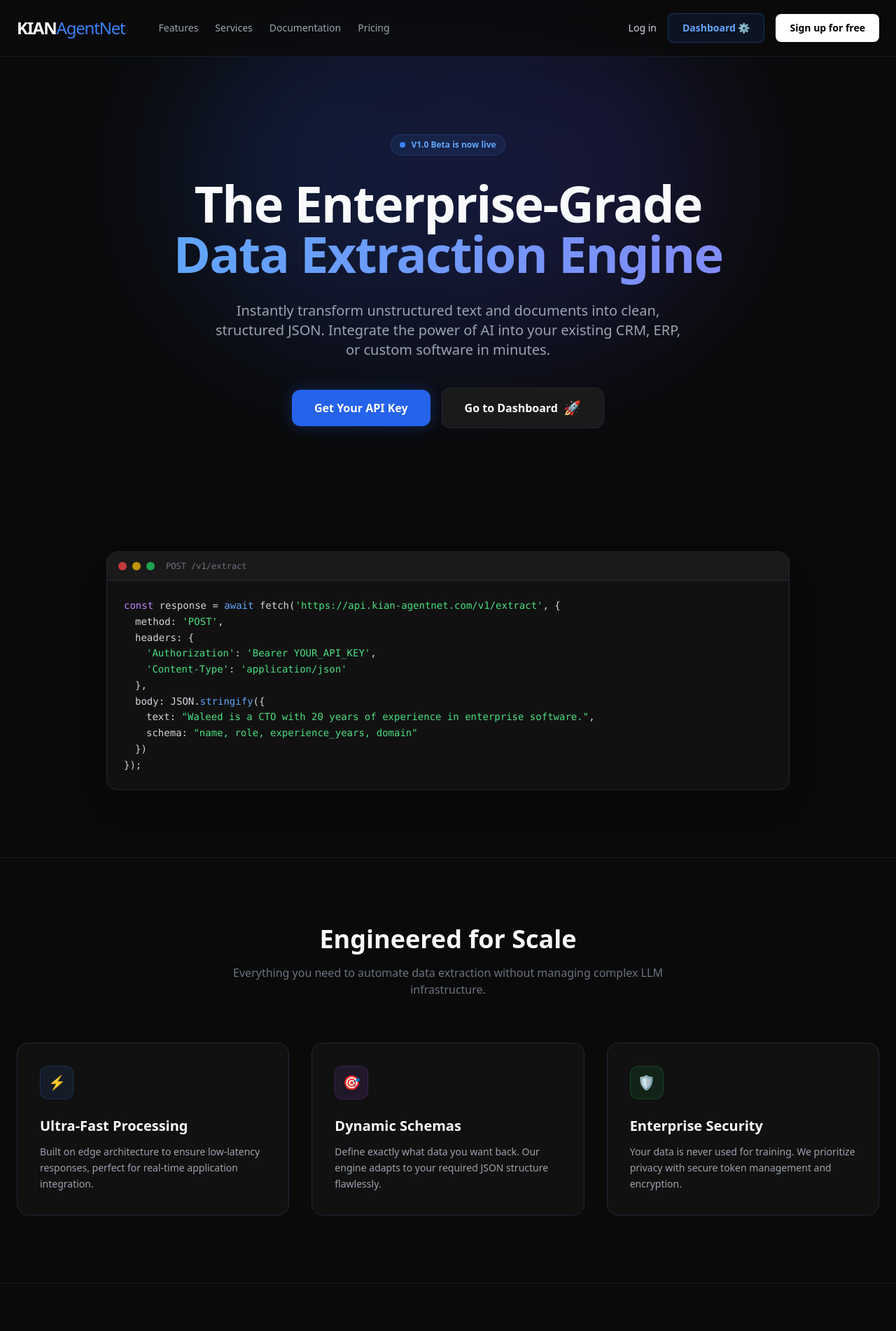
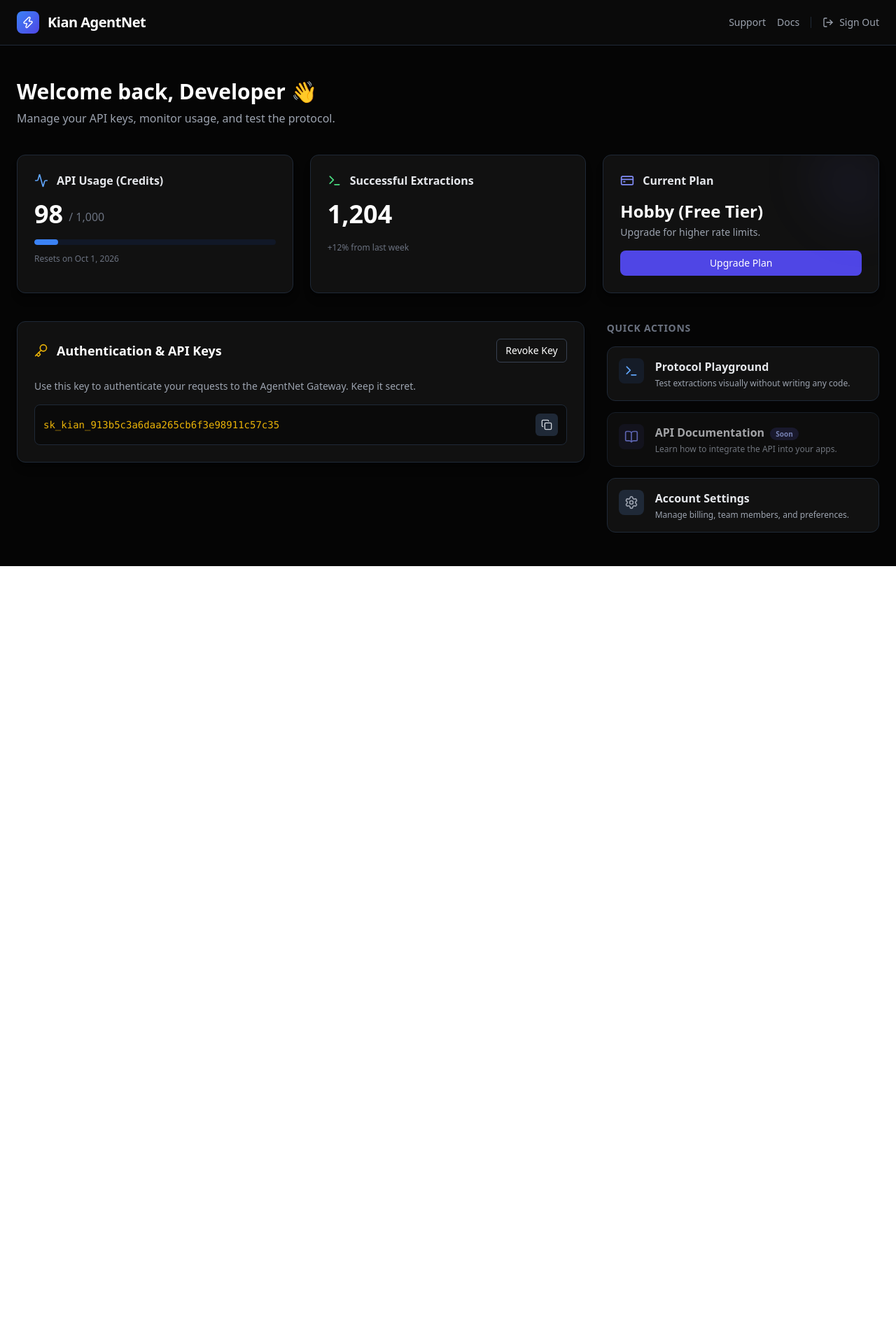
Before and after one commit to chromadreamstudio-netizen/kian-agentnet-ui, a Next.js app: page / in a window 1280 px wide. Shown: the top 1902 px of the page at 70% size. After the commit the page ends 809 px from the top, so only its background shows below. Built offline with nearby package versions, Linux system fonts and the light colour scheme.

Commit message:
feat: build professional developer dashboard with API key management and credit stats

```diff
--- a/src/app/page.tsx
+++ b/src/app/page.tsx
@@ -1,177 +1,175 @@
-import Link from 'next/link';
+"use client";
 
-export default function LandingPage() {
+import { useState } from "react";
+import Link from "next/link";
+import {
+  Terminal,
+  Key,
+  CreditCard,
+  Activity,
+  Copy,
+  Check,
+  BookOpen,
+  Settings,
+  Zap,
+  LogOut
+} from "lucide-react";
+
+export default function Dashboard() {
+  const [copied, setCopied] = useState(false);
+  const apiKey = "sk_kian_913b5c3a6daa265cb6f3e98911c57c35";
+
+  const handleCopy = () => {
+    navigator.clipboard.writeText(apiKey);
+    setCopied(true);
+    setTimeout(() => setCopied(false), 2000);
+  };
+
   return (
-    <div className="min-h-screen bg-[#0a0a0a] text-gray-50 font-sans selection:bg-blue-600 selection:text-white" dir="ltr">
+    <div className="min-h-screen bg-[#050505] text-white font-sans selection:bg-blue-500/30">
 
-      {/* Navigation Header */}
-      <nav className="fixed top-0 w-full z-50 bg-[#0a0a0a]/80 backdrop-blur-md border-b border-gray-800/60">
-        <div className="max-w-7xl mx-auto px-6 h-20 flex items-center justify-between">
-          <div className="flex items-center gap-12">
-            <Link href="/" className="text-2xl font-black tracking-tighter">
-              KIAN<span className="text-blue-500 font-light">AgentNet</span>
-            </Link>
-            <div className="hidden md:flex gap-6 text-sm font-medium text-gray-400">
-              <Link href="#features" className="hover:text-white transition">Features</Link>
-              <Link href="#services" className="hover:text-white transition">Services</Link>
-              <Link href="/docs" className="hover:text-white transition">Documentation</Link>
-              <Link href="/pricing" className="hover:text-white transition">Pricing</Link>
+      {/* Top Navigation */}
+      <nav className="border-b border-gray-800 bg-[#0a0a0a]">
+        <div className="max-w-7xl mx-auto px-6 h-16 flex items-center justify-between">
+          <div className="flex items-center gap-3">
+            <div className="w-8 h-8 rounded-lg bg-gradient-to-br from-blue-500 to-indigo-600 flex items-center justify-center">
+              <Zap size={18} className="text-white" />
             </div>
+            <span className="font-bold text-xl tracking-tight">Kian AgentNet</span>
           </div>
-
           <div className="flex items-center gap-4">
-            <Link href="/login" className="hidden md:block text-sm font-medium text-gray-300 hover:text-white transition">
-              Log in
-            </Link>
-            {/* Dashboard Button */}
-            <Link href="/dashboard" className="hidden md:flex bg-blue-600/10 text-blue-400 border border-blue-500/30 hover:bg-blue-600/20 px-5 py-2.5 rounded-lg text-sm font-semibold transition items-center gap-2">
-               Dashboard ⚙️
-            </Link>
-            <Link href="/signup" className="bg-white text-black hover:bg-gray-200 px-5 py-2.5 rounded-lg text-sm font-semibold transition shadow-sm">
-              Sign up for free
-            </Link>
+            <button className="text-sm text-gray-400 hover:text-white transition-colors">Support</button>
+            <button className="text-sm text-gray-400 hover:text-white transition-colors">Docs</button>
+            <div className="h-4 w-px bg-gray-800"></div>
+            <button className="flex items-center gap-2 text-sm text-gray-400 hover:text-red-400 transition-colors">
+              <LogOut size={16} /> Sign Out
+            </button>
           </div>
         </div>
       </nav>
 
-      {/* Hero Section */}
-      <main className="relative pt-32 pb-20 lg:pt-48 lg:pb-32 overflow-hidden">
-        {/* Background Gradients */}
-        <div className="absolute top-0 left-1/2 -translate-x-1/2 w-full max-w-3xl h-[500px] opacity-20 pointer-events-none">
-          <div className="absolute inset-0 bg-gradient-to-r from-blue-600 to-indigo-600 blur-[100px] rounded-full mix-blend-screen"></div>
+      <main className="max-w-7xl mx-auto px-6 py-12">
+        {/* Header */}
+        <div className="mb-10">
+          <h1 className="text-3xl font-bold mb-2">Welcome back, Developer 👋</h1>
+          <p className="text-gray-400">Manage your API keys, monitor usage, and test the protocol.</p>
         </div>
 
-        <div className="max-w-7xl mx-auto px-6 relative z-10 text-center">
-          <div className="inline-flex items-center gap-2 px-3 py-1.5 rounded-full bg-blue-500/10 border border-blue-500/20 text-blue-400 text-xs font-semibold mb-8">
-            <span className="relative flex h-2 w-2">
-              <span className="animate-ping absolute inline-flex h-full w-full rounded-full bg-blue-400 opacity-75"></span>
-              <span className="relative inline-flex rounded-full h-2 w-2 bg-blue-500"></span>
-            </span>
-            V1.0 Beta is now live
+        {/* Stats Grid */}
+        <div className="grid grid-cols-1 md:grid-cols-3 gap-6 mb-10">
+
+          {/* Credits Card */}
+          <div className="bg-[#111111] border border-gray-800 rounded-xl p-6 shadow-lg">
+            <div className="flex items-center gap-3 text-blue-400 mb-4">
+              <Activity size={20} />
+              <h3 className="font-semibold text-gray-200">API Usage (Credits)</h3>
+            </div>
+            <div className="flex items-end gap-2">
+              <span className="text-4xl font-bold">98</span>
+              <span className="text-gray-500 mb-1">/ 1,000</span>
+            </div>
+            <div className="w-full bg-gray-900 rounded-full h-2 mt-4 overflow-hidden">
+              <div className="bg-blue-500 h-2 rounded-full" style={{ width: "9.8%" }}></div>
+            </div>
+            <p className="text-xs text-gray-500 mt-3">Resets on Oct 1, 2026</p>
           </div>
 
-          <h1 className="text-5xl md:text-7xl font-extrabold tracking-tight mb-8 leading-[1.1] max-w-4xl mx-auto">
-            The Enterprise-Grade <br />
-            <span className="text-transparent bg-clip-text bg-gradient-to-r from-blue-400 to-indigo-400">
-              Data Extraction Engine
-            </span>
-          </h1>
+          {/* Active Workflows */}
+          <div className="bg-[#111111] border border-gray-800 rounded-xl p-6 shadow-lg">
+            <div className="flex items-center gap-3 text-green-400 mb-4">
+              <Terminal size={20} />
+              <h3 className="font-semibold text-gray-200">Successful Extractions</h3>
+            </div>
+            <div className="text-4xl font-bold">1,204</div>
+            <p className="text-xs text-gray-500 mt-5">+12% from last week</p>
+          </div>
 
-          <p className="text-gray-400 text-lg md:text-xl max-w-2xl mx-auto mb-10 leading-relaxed">
-            Instantly transform unstructured text and documents into clean, structured JSON. Integrate the power of AI into your existing CRM, ERP, or custom software in minutes.
-          </p>
+          {/* Billing Plan */}
+          <div className="bg-[#111111] border border-gray-800 rounded-xl p-6 shadow-lg relative overflow-hidden">
+            <div className="absolute top-0 right-0 w-24 h-24 bg-indigo-500/10 rounded-bl-full blur-2xl"></div>
+            <div className="flex items-center gap-3 text-indigo-400 mb-4">
+              <CreditCard size={20} />
+              <h3 className="font-semibold text-gray-200">Current Plan</h3>
+            </div>
+            <div className="text-2xl font-bold text-white mb-1">Hobby (Free Tier)</div>
+            <p className="text-sm text-gray-400 mb-4">Upgrade for higher rate limits.</p>
+            <button className="w-full py-2 bg-indigo-600 hover:bg-indigo-500 text-white text-sm font-medium rounded-lg transition-colors">
+              Upgrade Plan
+            </button>
+          </div>
+        </div>
 
-          <div className="flex flex-col sm:flex-row gap-4 justify-center items-center">
-            <Link href="/signup" className="w-full sm:w-auto bg-blue-600 hover:bg-blue-500 text-white px-8 py-3.5 rounded-xl transition text-base font-semibold shadow-[0_0_20px_rgba(37,99,235,0.3)]">
-              Get Your API Key
+        <div className="grid grid-cols-1 lg:grid-cols-3 gap-8">
+
+          {/* Main Content Area (API Keys) */}
+          <div className="lg:col-span-2 space-y-6">
+            <div className="bg-[#111111] border border-gray-800 rounded-xl p-6 shadow-lg">
+              <div className="flex items-center justify-between mb-6">
+                <div className="flex items-center gap-3">
+                  <Key size={20} className="text-yellow-500" />
+                  <h2 className="text-lg font-bold text-white">Authentication & API Keys</h2>
+                </div>
+                <button className="text-sm px-3 py-1.5 border border-gray-700 hover:bg-gray-800 rounded-md transition-colors">
+                  Revoke Key
+                </button>
+              </div>
+
+              <p className="text-sm text-gray-400 mb-4">
+                Use this key to authenticate your requests to the AgentNet Gateway. Keep it secret.
+              </p>
+
+              <div className="flex items-center gap-3 bg-[#0a0a0a] p-3 rounded-lg border border-gray-800">
+                <code className="text-sm text-yellow-500 font-mono flex-1 overflow-hidden text-ellipsis">
+                  {apiKey}
+                </code>
+                <button
+                  onClick={handleCopy}
+                  className="p-2 bg-gray-800 hover:bg-gray-700 rounded-md transition-colors text-gray-300"
+                  title="Copy API Key"
+                >
+                  {copied ? <Check size={16} className="text-green-400" /> : <Copy size={16} />}
+                </button>
+              </div>
+            </div>
+          </div>
+
+          {/* Sidebar Area (Quick Actions) */}
+          <div className="space-y-4">
+            <h2 className="text-sm font-bold text-gray-500 uppercase tracking-wider mb-4">Quick Actions</h2>
+
+            <Link href="/playground" className="flex items-start gap-4 p-4 bg-[#111111] border border-gray-800 rounded-xl hover:border-blue-500/50 hover:bg-[#151515] transition-all group">
+              <div className="p-2 bg-blue-500/10 rounded-lg group-hover:bg-blue-500/20 text-blue-400 transition-colors">
+                <Terminal size={20} />
+              </div>
+              <div>
+                <h3 className="font-semibold text-gray-200 mb-1">Protocol Playground</h3>
+                <p className="text-xs text-gray-400">Test extractions visually without writing any code.</p>
+              </div>
             </Link>
-            {/* Updated Sandbox Link to redirect to Dashboard */}
-            <Link href="/dashboard" className="w-full sm:w-auto bg-[#1a1a1a] hover:bg-[#222] text-white px-8 py-3.5 rounded-xl border border-gray-800 transition text-base font-semibold flex items-center justify-center gap-2">
-              Go to Dashboard <span className="text-xl">🚀</span>
+
+            <Link href="#" className="flex items-start gap-4 p-4 bg-[#111111] border border-gray-800 rounded-xl hover:border-indigo-500/50 hover:bg-[#151515] transition-all group opacity-70 cursor-not-allowed">
+              <div className="p-2 bg-indigo-500/10 rounded-lg text-indigo-400">
+                <BookOpen size={20} />
+              </div>
+              <div>
+                <h3 className="font-semibold text-gray-200 mb-1">API Documentation <span className="text-[10px] bg-indigo-500/20 text-indigo-300 px-2 py-0.5 rounded-full ml-1">Soon</span></h3>
+                <p className="text-xs text-gray-400">Learn how to integrate the API into your apps.</p>
+              </div>
+            </Link>
+
+            <Link href="#" className="flex items-start gap-4 p-4 bg-[#111111] border border-gray-800 rounded-xl hover:border-gray-600 hover:bg-[#151515] transition-all group">
+              <div className="p-2 bg-gray-800 rounded-lg text-gray-400 group-hover:text-gray-300 transition-colors">
+                <Settings size={20} />
+              </div>
+              <div>
+                <h3 className="font-semibold text-gray-200 mb-1">Account Settings</h3>
+                <p className="text-xs text-gray-400">Manage billing, team members, and preferences.</p>
+              </div>
             </Link>
           </div>
+
         </div>
       </main>
-
-      {/* API Preview Section for Developers */}
-      <section className="max-w-5xl mx-auto px-6 py-12">
-        <div className="bg-[#111] rounded-2xl border border-gray-800 shadow-2xl overflow-hidden">
-          <div className="flex items-center px-4 py-3 bg-[#1a1a1a] border-b border-gray-800">
-            <div className="flex gap-2">
-              <div className="w-3 h-3 rounded-full bg-red-500/80"></div>
-              <div className="w-3 h-3 rounded-full bg-yellow-500/80"></div>
-              <div className="w-3 h-3 rounded-full bg-green-500/80"></div>
-            </div>
-            <div className="ml-4 text-xs font-mono text-gray-500">POST /v1/extract</div>
-          </div>
-          <div className="p-6 overflow-x-auto text-sm font-mono text-gray-300 leading-relaxed">
-            <p><span className="text-purple-400">const</span> response = <span className="text-blue-400">await</span> fetch(<span className="text-green-400">&apos;https://api.kian-agentnet.com/v1/extract&apos;</span>, {'{'}</p>
-            <p className="pl-4">method: <span className="text-green-400">&apos;POST&apos;</span>,</p>
-            <p className="pl-4">headers: {'{'}</p>
-            <p className="pl-8"><span className="text-green-400">&apos;Authorization&apos;</span>: <span className="text-green-400">&apos;Bearer YOUR_API_KEY&apos;</span>,</p>
-            <p className="pl-8"><span className="text-green-400">&apos;Content-Type&apos;</span>: <span className="text-green-400">&apos;application/json&apos;</span></p>
-            <p className="pl-4">{'}'},</p>
-            <p className="pl-4">body: JSON.<span className="text-blue-400">stringify</span>({'{'}</p>
-            <p className="pl-8">text: <span className="text-green-400">&quot;Waleed is a CTO with 20 years of experience in enterprise software.&quot;</span>,</p>
-            <p className="pl-8">schema: <span className="text-green-400">&quot;name, role, experience_years, domain&quot;</span></p>
-            <p className="pl-4">{'}'})</p>
-            <p>{'}'});</p>
-          </div>
-        </div>
-      </section>
-
-      {/* Services & Features */}
-      <section id="services" className="max-w-7xl mx-auto px-6 py-24 border-t border-gray-900 mt-12">
-        <div className="text-center mb-16">
-          <h2 className="text-3xl md:text-4xl font-bold mb-4">Engineered for Scale</h2>
-          <p className="text-gray-500 max-w-2xl mx-auto">Everything you need to automate data extraction without managing complex LLM infrastructure.</p>
-        </div>
-
-        <div className="grid grid-cols-1 md:grid-cols-3 gap-8">
-          {/* Feature 1 */}
-          <div className="bg-[#111] p-8 rounded-2xl border border-gray-800 hover:border-gray-700 transition">
-            <div className="w-12 h-12 bg-blue-500/10 border border-blue-500/20 rounded-xl flex items-center justify-center mb-6">
-              <span className="text-blue-400 text-xl">⚡</span>
-            </div>
-            <h3 className="text-xl font-bold mb-3">Ultra-Fast Processing</h3>
-            <p className="text-gray-400 text-sm leading-relaxed">Built on edge architecture to ensure low-latency responses, perfect for real-time application integration.</p>
-          </div>
-
-          {/* Feature 2 */}
-          <div className="bg-[#111] p-8 rounded-2xl border border-gray-800 hover:border-gray-700 transition">
-            <div className="w-12 h-12 bg-purple-500/10 border border-purple-500/20 rounded-xl flex items-center justify-center mb-6">
-              <span className="text-purple-400 text-xl">🎯</span>
-            </div>
-            <h3 className="text-xl font-bold mb-3">Dynamic Schemas</h3>
-            <p className="text-gray-400 text-sm leading-relaxed">Define exactly what data you want back. Our engine adapts to your required JSON structure flawlessly.</p>
-          </div>
-
-          {/* Feature 3 */}
-          <div className="bg-[#111] p-8 rounded-2xl border border-gray-800 hover:border-gray-700 transition">
-            <div className="w-12 h-12 bg-green-500/10 border border-green-500/20 rounded-xl flex items-center justify-center mb-6">
-              <span className="text-green-400 text-xl">🛡️</span>
-            </div>
-            <h3 className="text-xl font-bold mb-3">Enterprise Security</h3>
-            <p className="text-gray-400 text-sm leading-relaxed">Your data is never used for training. We prioritize privacy with secure token management and encryption.</p>
-          </div>
-        </div>
-      </section>
-
-      {/* Footer */}
-      <footer className="border-t border-gray-900 bg-[#0a0a0a] pt-16 pb-8">
-        <div className="max-w-7xl mx-auto px-6 grid grid-cols-2 md:grid-cols-4 gap-8 mb-12">
-          <div className="col-span-2">
-            <div className="text-xl font-black tracking-tighter mb-4">
-              KIAN<span className="text-gray-500 font-light">AgentNet</span>
-            </div>
-            <p className="text-gray-500 text-sm max-w-xs">
-              Empowering businesses to extract and structure data seamlessly with advanced AI APIs.
-            </p>
-          </div>
-          <div>
-            <h4 className="font-semibold mb-4 text-gray-200">Product</h4>
-            <ul className="space-y-2 text-sm text-gray-500">
-              <li><Link href="/pricing" className="hover:text-white transition">Pricing</Link></li>
-              <li><Link href="/docs" className="hover:text-white transition">API Documentation</Link></li>
-              <li><Link href="/dashboard" className="hover:text-white transition">Dashboard</Link></li>
-            </ul>
-          </div>
-          <div>
-            <h4 className="font-semibold mb-4 text-gray-200">Company</h4>
-            <ul className="space-y-2 text-sm text-gray-500">
-              <li><Link href="/about" className="hover:text-white transition">About Us</Link></li>
-              <li><Link href="/privacy" className="hover:text-white transition">Privacy Policy</Link></li>
-              <li><Link href="/terms" className="hover:text-white transition">Terms of Service</Link></li>
-            </ul>
-          </div>
-        </div>
-        <div className="max-w-7xl mx-auto px-6 border-t border-gray-900 pt-8 flex flex-col md:flex-row items-center justify-between text-xs text-gray-600">
-          <p>© 2026 Kian Solutions. All rights reserved.</p>
-          <div className="mt-4 md:mt-0">
-             Designed for Enterprise Developers.
-          </div>
-        </div>
-      </footer>
     </div>
   );
 }
```
